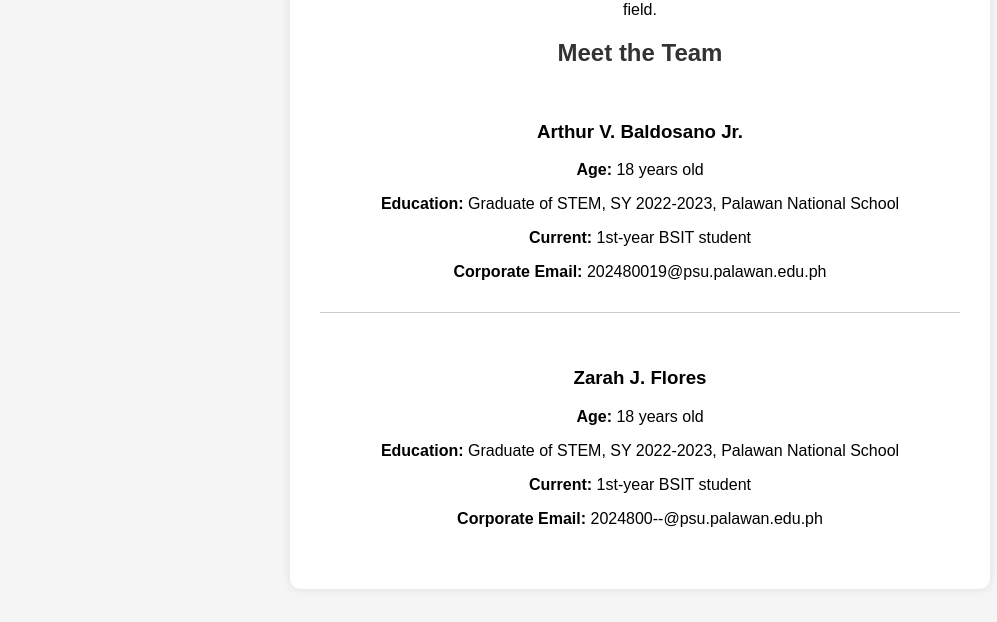
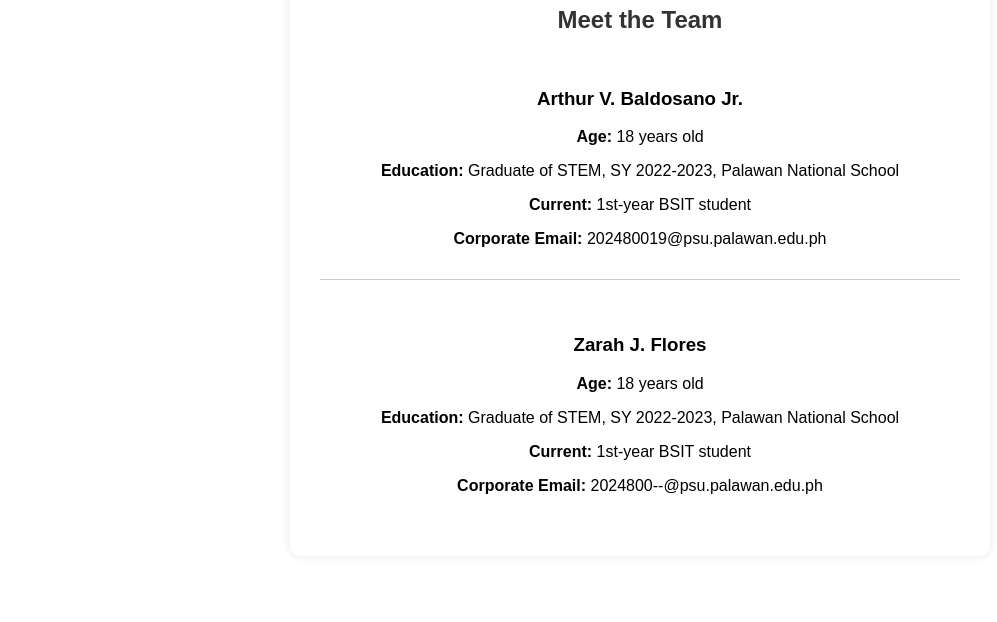
Before and after one commit to PSUArthurBaldosanoJr/Buzy-Reviewer, a plain HTML site: page about.html in a window 1280 px wide. Shown: the part 178-800 px from the top of the page, without its empty margins (0-997 px from the left). Drawn offline with Linux system fonts and the light colour scheme.

Commit message:
Update about.css

```diff
--- a/about.css
+++ b/about.css
@@ -6,8 +6,6 @@ body {
     flex-direction: column;
     align-items: center;
     justify-content: center;
-    height: 100vh;
-    background-color: #f5f5f5;
 }
 
 .subj_button {
```
